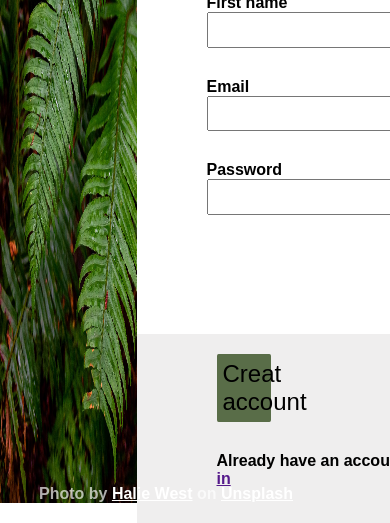
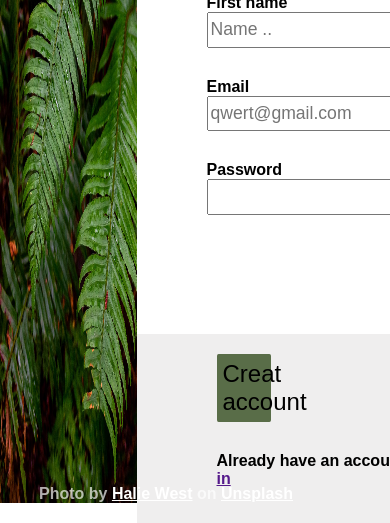
Before and after one commit to Vole-de-Mort/Sign-up-Form, a plain HTML site: page index.html in a window 390 px wide. Shown: the part 341-864 px from the top of the page. Drawn offline with Linux system fonts and the light colour scheme; a web font is replaced by a local one.

```diff
--- a/index.html
+++ b/index.html
@@ -38,26 +38,26 @@
 
                             <div class="filde">
                                 <label for="first-name">First name</label>
-                                <input type="text" id="first-name">
+                                <input type="text" id="first-name" placeholder="Name ..">
                             </div>
                             <div class="filde">
                                 <label for="last-name">Last name</label>
-                                <input type="text" id="last-name">
+                                <input type="text" id="last-name" placeholder="la9abek">
                             </div>
                         </div>
                         <div class="row">
                             <div class="filde">
                                 <label for="email">Email</label>
-                                <input type="email" id="email"required></div>
+                                <input type="email" id="email"required placeholder="qwert@gmail.com"></div>
                             <div class="filde">
                                 <label for="ph-number">Phone number</label>
-                                <input type="text"id='ph-number'>
+                                <input type="text"id='ph-number' placeholder="+21612123123">
                             </div>
                         </div>
                         <div class="row">
                             <div class="filde">
                             <label for="password">Password</label>
-                            <input type="password"id='password'required>
+                            <input type="password"id='password'required >
                             <p id="errer"></p>
                         </div>
                         <div class="filde">
```
